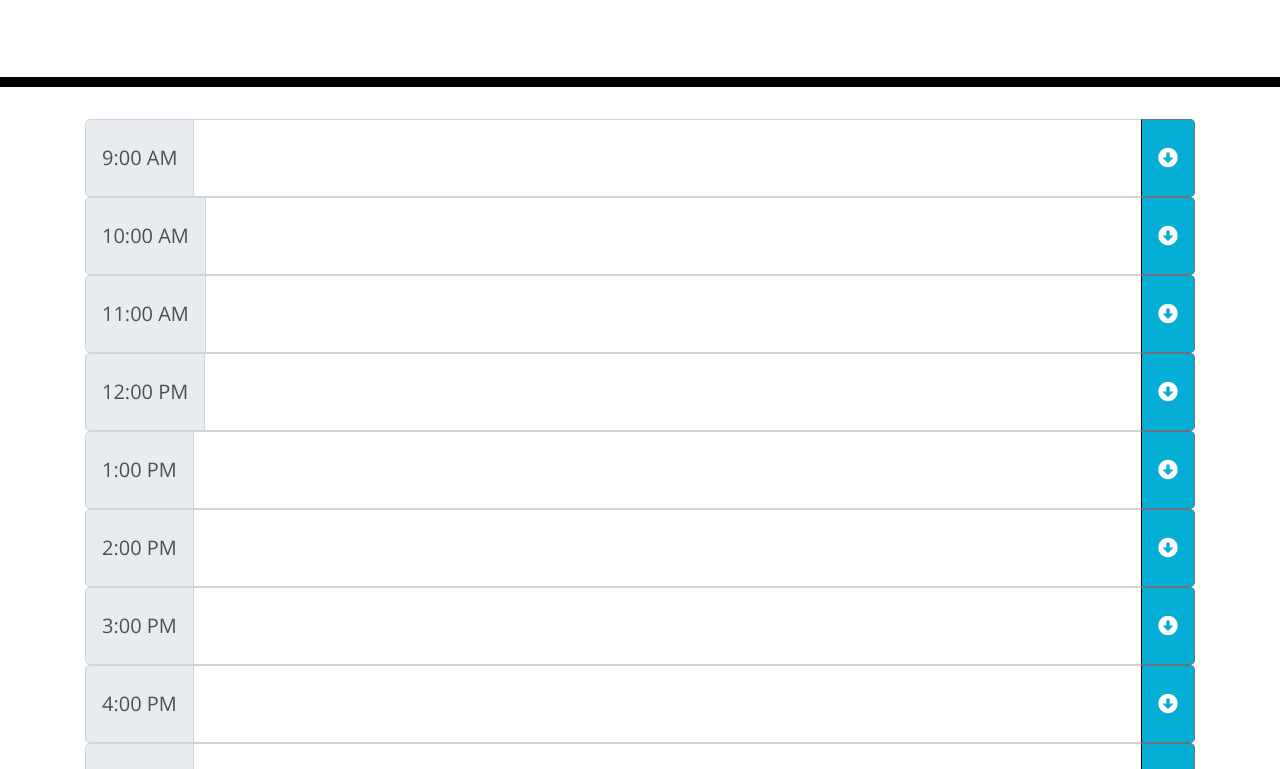
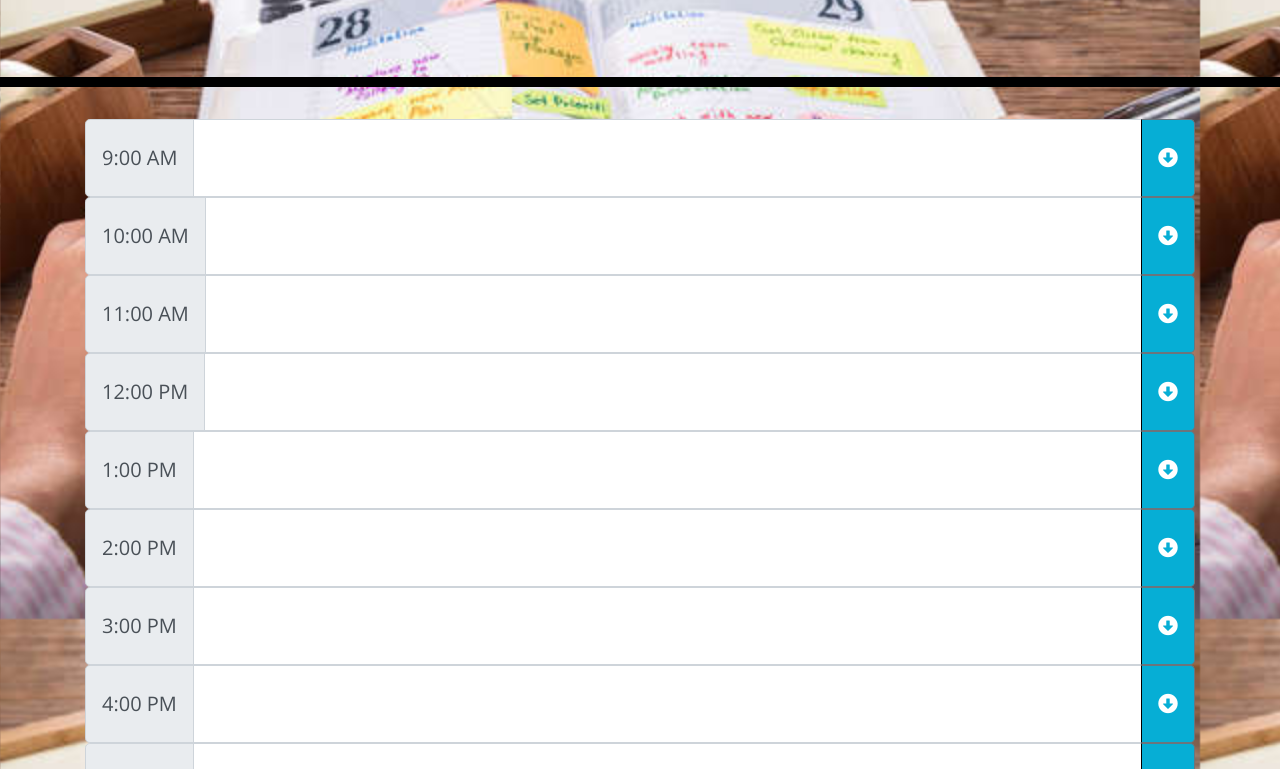
Before and after one commit to magrimes/DayPlanner, a plain HTML site: page index.html in a window 1280 px wide. Shown: the part 181-950 px from the top of the page. Drawn offline with nearby package versions, Linux system fonts and the light colour scheme.

Commit message:
Added background image to webpage

```diff
--- a/style.css
+++ b/style.css
@@ -2,6 +2,9 @@ body {
     font-family: 'Open Sans', sans-serif;
     font-size: 16px;
     line-height: 1;
+    background-image: url(images/BG-HW5.jpg);
+    ;
+    background-size: 1200px;
   }
 
   textarea{
```
